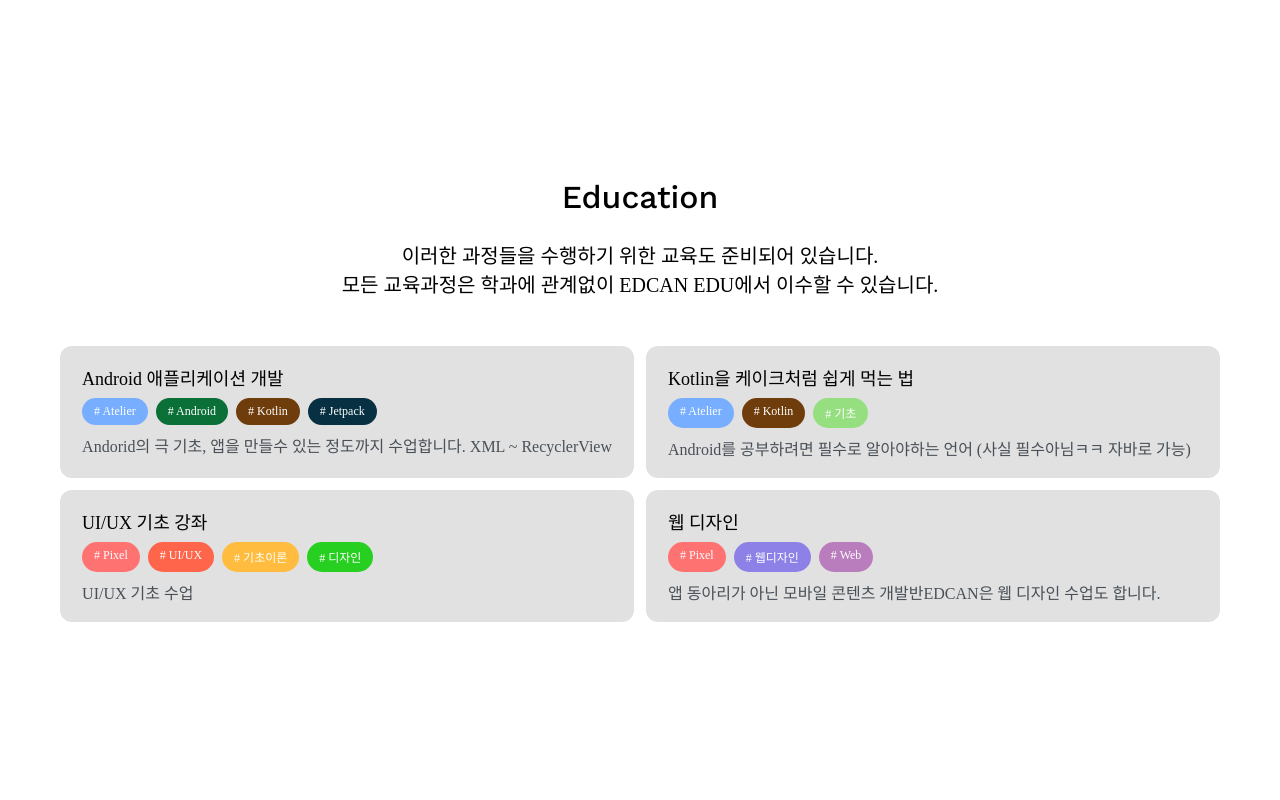
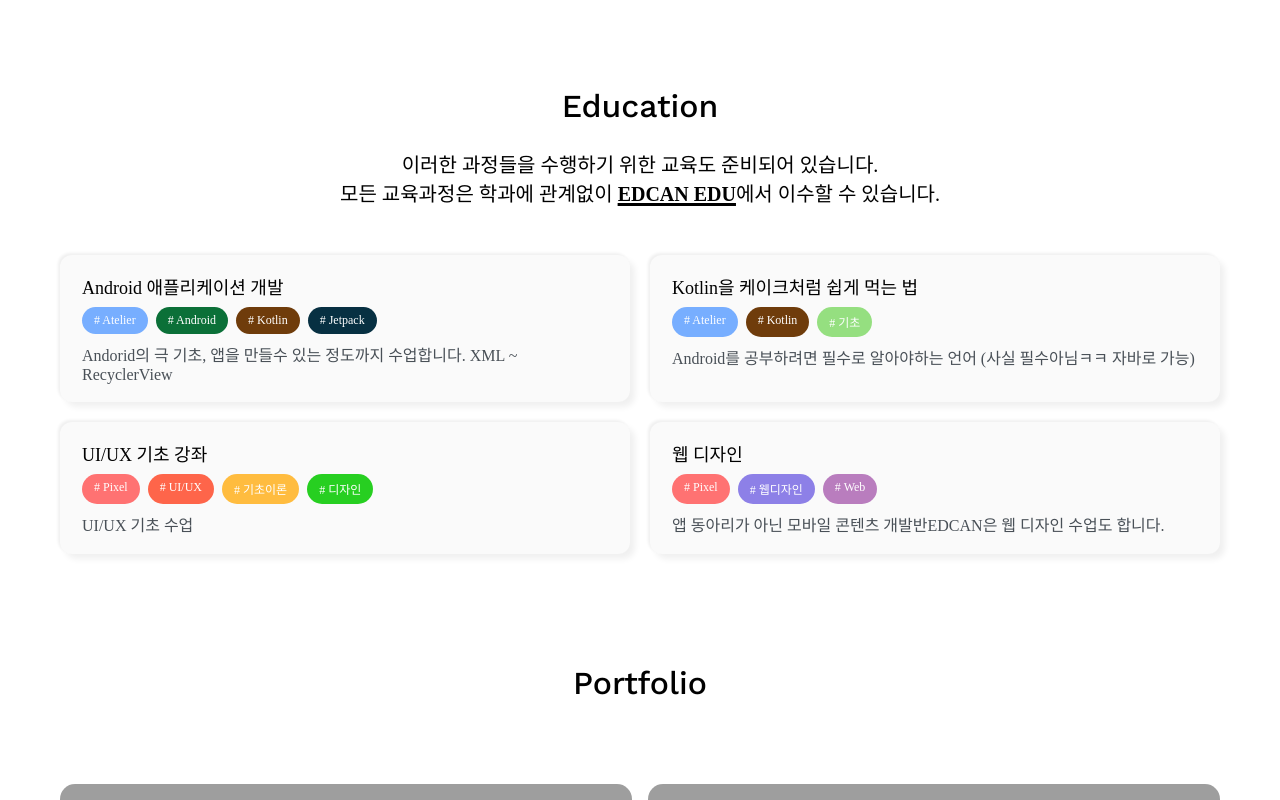
Before and after one commit to kichan05/2022-EDCAN-Web, a Vue app: page / in a window 1280 px wide. Shown: the top 800 px of the page. Built offline with nearby package versions, Linux system fonts and the light colour scheme; grey boxes are pictures that could not be loaded; a web font is replaced by a local one.

Commit message:
디테일 추가

```diff
--- a/src/assets/style/theme.css
+++ b/src/assets/style/theme.css
@@ -25,8 +25,10 @@
 .content {
     width : 100%;
     max-width: 1200px;
+    min-height : 80vh;
 
     margin : 0 auto;
+    padding : 20px;
 }
 
 button {
--- a/src/components/Page4/EducanItem.vue
+++ b/src/components/Page4/EducanItem.vue
@@ -8,6 +8,7 @@
             v-for="i, n in educanStudyData.tags" :key="n"
             :style="{backgroundColor : i.bgColor}"
             class="educan-item-tag"># {{ i.tagName }}</li>
+
     </ul>
     <p class="educan-item-description">
         {{ educanStudyData.description }}
@@ -27,7 +28,9 @@ export default {
 <style scoped>
 .educan-item {
     border-radius: 12px;
-    background: #E1E1E1;
+    background: #fafafa;
+
+    box-shadow: 5px 5px 6px #f0f0f0, -2px -2px 3px #f0f0f0;
 
     padding: 18px 22px;
 
@@ -35,6 +38,18 @@ export default {
     flex-direction: column;
     align-items: flex-start;
     gap : 8px;
+
+    transition: 250ms;
+
+    cursor: pointer;
+}
+
+.educan-item:hover {
+    box-shadow: 7px 7px 6px #f0f0f0, -1px -1px 3px #f0f0f0;
+}
+
+.educan-item:active {
+    transform: scale(0.99);
 }
 
 .educan-item-title {
--- a/src/components/Page4/Page4.vue
+++ b/src/components/Page4/Page4.vue
@@ -3,7 +3,9 @@
     <div class="content">
         <div class="description-wrap">
             <h3 class="page-title">Education</h3>
-            <p class="description">이러한 과정들을 수행하기 위한 교육도 준비되어 있습니다.<br>모든 교육과정은 학과에 관계없이 EDCAN EDU에서 이수할 수 있습니다.</p>
+            <p class="description">
+                이러한 과정들을 수행하기 위한 교육도 준비되어 있습니다.<br>모든 교육과정은 학과에 관계없이 <span @click="gotoEducan" class="educan">EDCAN EDU</span>에서 이수할 수 있습니다.
+            </p>
         </div>
 
         <div class="educan-item-wrap">
@@ -60,11 +62,17 @@ const educanData = [
     ),
 ]
 
+
 export default {
     name : "Page4",
     data(){ return{
         educanData
     }},
+    methods : {
+        gotoEducan(){
+            window.location.href = "https://edu.edcan.kr"
+        }
+    },
     components : {
         EducanItem
     }
@@ -78,8 +86,6 @@ export default {
 }
 
 .content {
-    padding : 20px;
-
     display: flex;
     flex-direction: column;
     align-items: center;
@@ -102,7 +108,14 @@ export default {
 .educan-item-wrap {
     display: grid;
     grid-template-columns: 1fr 1fr;
-    gap : 12px;
+    gap : 20px;
+}
+
+.description .educan {
+    font-weight: bold;
+    text-decoration: underline 3px;
+
+    cursor: pointer;
 }
 
 @media (max-width : 900px) {
--- a/src/views/PortfolioPage.vue
+++ b/src/views/PortfolioPage.vue
@@ -28,7 +28,6 @@
 <script>
 import PortfolioItem from "./../components/Page5/PortfolioItem.vue"
 import portfolioList from "../assets/PortfolioList.js"
-// let portfolioListFilter = portfolioList
 
 export default {
     name : "Portfolio page",
@@ -51,14 +50,16 @@ export default {
                     this.portfolioListFilter.push(i)
             })
         }
+    },
+    mounted(){
+        window.scrollTo(0, 0)
     }
 }
 </script>
 
-<style scope>
+<style scoped>
 .content {
     width : 100%;
-    min-height : 100vh;
 
     padding : 100px;
 
```
